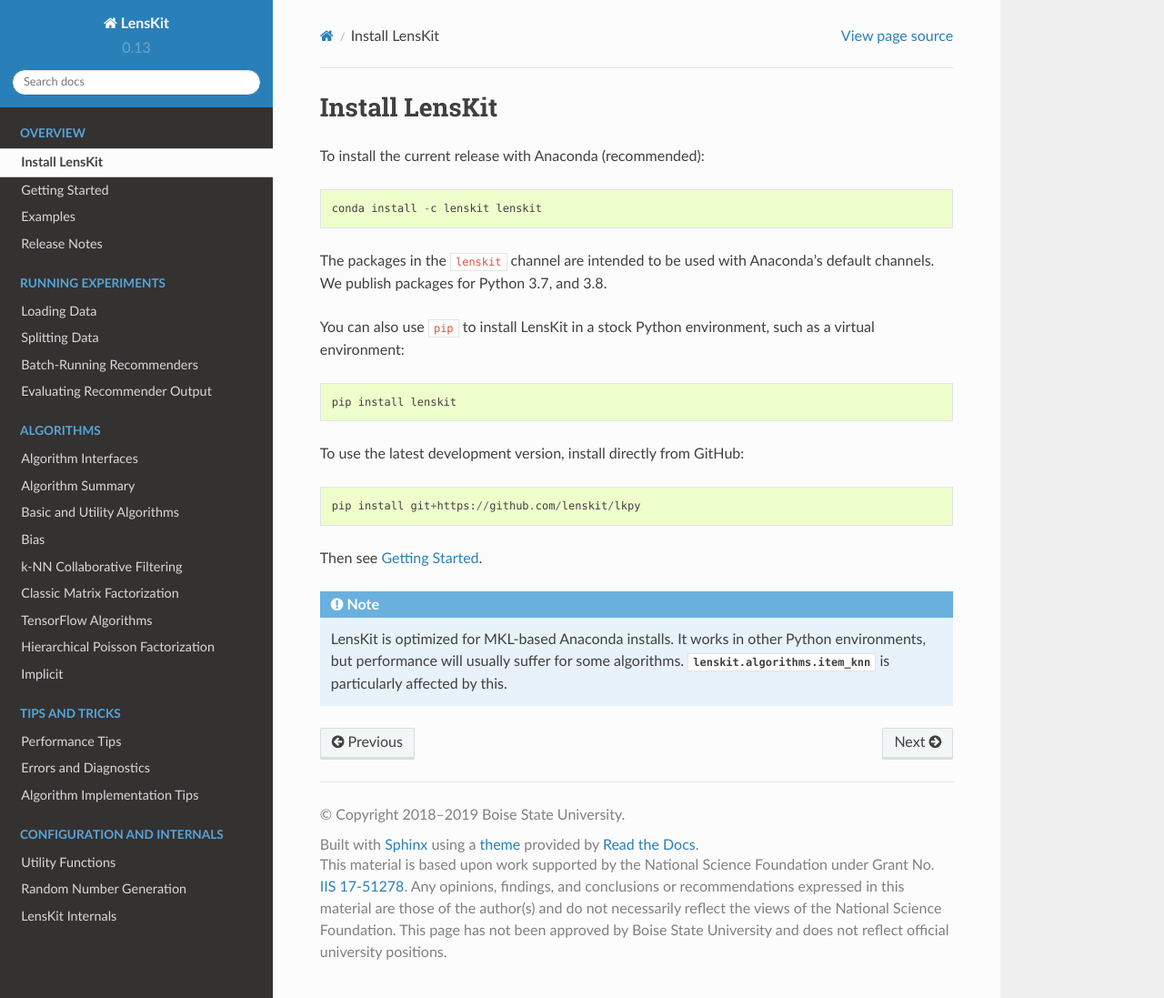
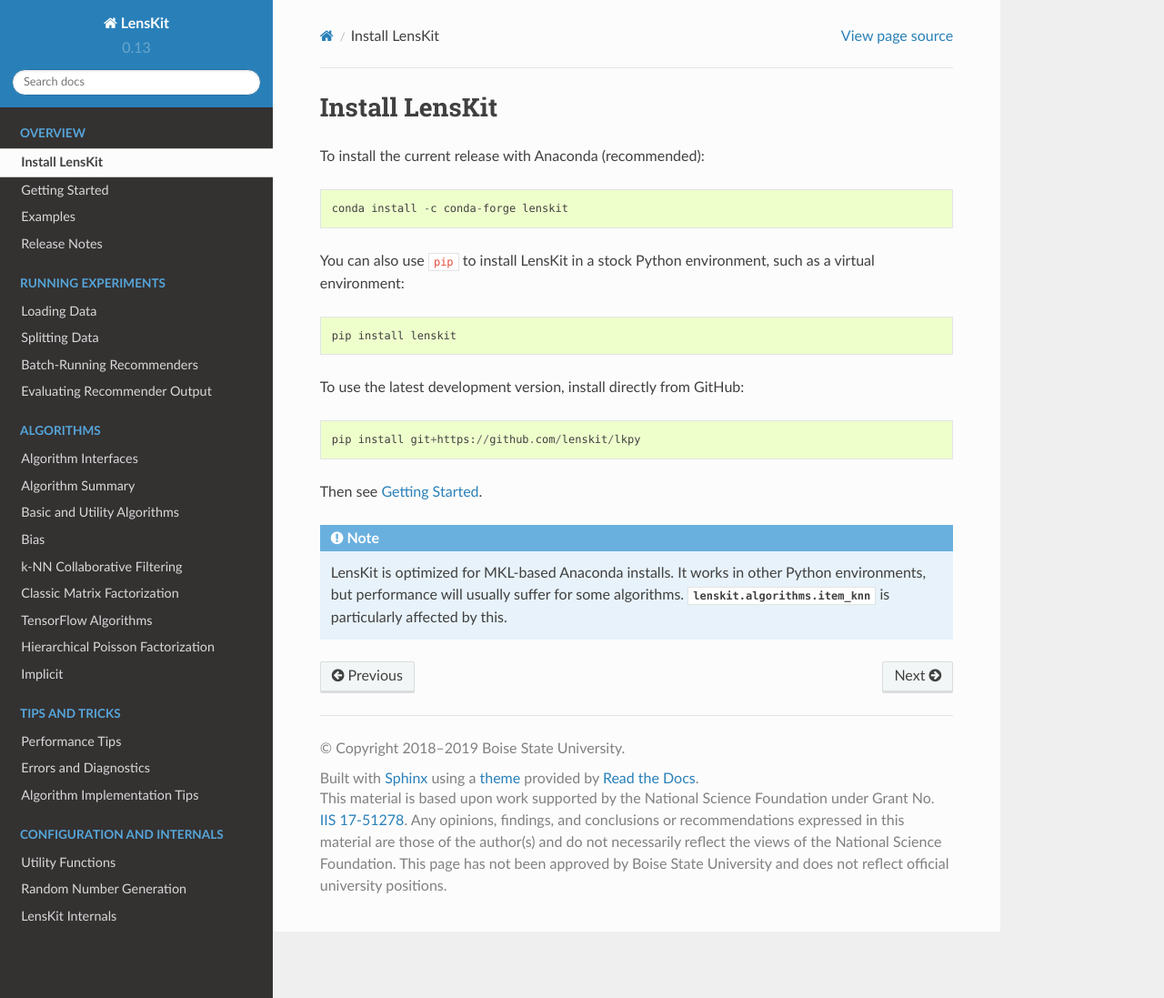
Before and after one commit to lenskit/lkpy, a Sphinx documentation site: the page built from doc/install.rst, in a window 1280 px wide and 1097 px high. Shown: the whole window at 91% size. Built offline with Sphinx 7.4.7 and the Read the Docs theme 2.0.0, drawn with Linux system fonts in a browser that asks for light colours.

Commit message:
doc updates

```diff
--- a/doc/install.rst
+++ b/doc/install.rst
@@ -3,10 +3,7 @@
 
 To install the current release with Anaconda (recommended)::
 
-    conda install -c lenskit lenskit
-
-The packages in the ``lenskit`` channel are intended to be used with
-Anaconda's default channels.  We publish packages for Python 3.7, and 3.8.
+    conda install -c conda-forge lenskit
 
 You can also use ``pip`` to install LensKit in a stock Python environment,
 such as a virtual environment::
```
